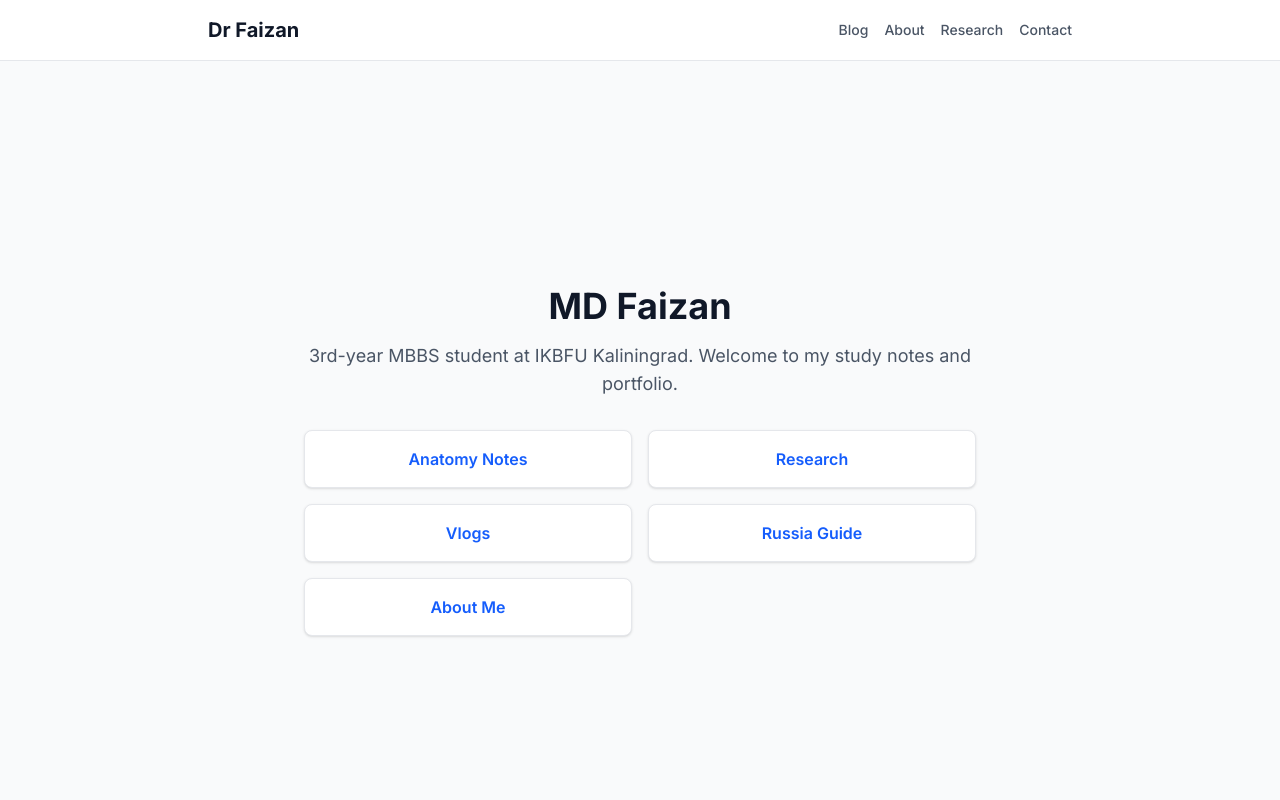
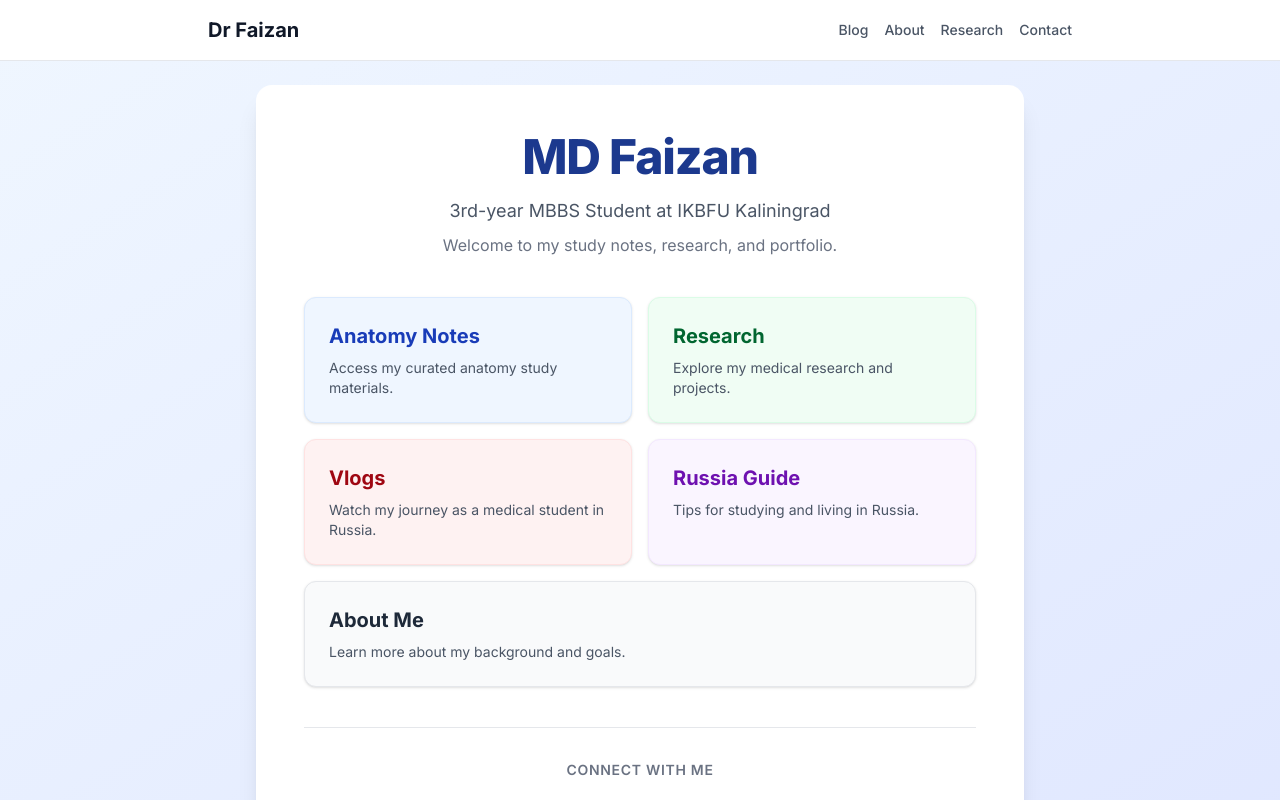
Before and after one commit to mdfaizan220163/med-student-site, a Next.js app: page / in a window 1280 px wide. Shown: the top 800 px of the page. Built offline with nearby package versions, Linux system fonts and the light colour scheme.

Commit message:
Rebuilt beautiful homepage design

```diff
--- a/app/page.tsx
+++ b/app/page.tsx
@@ -2,55 +2,70 @@ import Link from 'next/link';
 
 export default function Home() {
   return (
-    <main className="flex min-h-screen flex-col items-center justify-center p-6 bg-gray-50">
-      <div className="max-w-2xl text-center">
-        <h1 className="text-4xl font-bold mb-4 text-gray-900">MD Faizan</h1>
-        <p className="text-lg text-gray-600 mb-8">
-          3rd-year MBBS student at IKBFU Kaliningrad. Welcome to my study notes and portfolio.
-        </p>
+    <div className="min-h-screen bg-gradient-to-br from-blue-50 to-indigo-100 flex flex-col items-center justify-center p-6 text-gray-800">
 
-        <div className="grid grid-cols-1 sm:grid-cols-2 gap-4">
-          {/* Anatomy Button */}
-          <Link
-            href="/anatomy"
-            className="p-4 bg-white border border-gray-200 rounded-lg shadow hover:shadow-md transition text-blue-600 font-semibold"
-          >
-            Anatomy Notes
+      <main className="max-w-3xl w-full bg-white rounded-2xl shadow-xl overflow-hidden p-8 md:p-12">
+
+        {/* Header Section */}
+        <div className="text-center mb-10">
+          <h1 className="text-4xl md:text-5xl font-extrabold text-blue-900 mb-4 tracking-tight">
+            MD Faizan
+          </h1>
+          <p className="text-lg text-gray-600 mb-2">
+            3rd-year MBBS Student at IKBFU Kaliningrad
+          </p>
+          <p className="text-md text-gray-500">
+            Welcome to my study notes, research, and portfolio.
+          </p>
+        </div>
+
+        {/* Buttons Grid */}
+        <div className="grid grid-cols-1 sm:grid-cols-2 gap-4 mb-10">
+
+          <Link href="/anatomy" className="group block p-6 bg-blue-50 border border-blue-100 rounded-xl hover:bg-blue-600 hover:text-white transition-all duration-300 shadow-sm hover:shadow-md">
+            <h2 className="text-xl font-bold mb-2 text-blue-800 group-hover:text-white">Anatomy Notes</h2>
+            <p className="text-sm text-gray-600 group-hover:text-blue-100">Access my curated anatomy study materials.</p>
           </Link>
 
-          {/* Research Button */}
-          <Link
-            href="/faizan"
-            className="p-4 bg-white border border-gray-200 rounded-lg shadow hover:shadow-md transition text-blue-600 font-semibold"
-          >
-            Research
+          <Link href="/faizan" className="group block p-6 bg-green-50 border border-green-100 rounded-xl hover:bg-green-600 hover:text-white transition-all duration-300 shadow-sm hover:shadow-md">
+            <h2 className="text-xl font-bold mb-2 text-green-800 group-hover:text-white">Research</h2>
+            <p className="text-sm text-gray-600 group-hover:text-green-100">Explore my medical research and projects.</p>
           </Link>
 
-          {/* Vlogs Button */}
-          <Link
-            href="/vlogs"
-            className="p-4 bg-white border border-gray-200 rounded-lg shadow hover:shadow-md transition text-blue-600 font-semibold"
-          >
-            Vlogs
+          <Link href="/vlogs" className="group block p-6 bg-red-50 border border-red-100 rounded-xl hover:bg-red-600 hover:text-white transition-all duration-300 shadow-sm hover:shadow-md">
+            <h2 className="text-xl font-bold mb-2 text-red-800 group-hover:text-white">Vlogs</h2>
+            <p className="text-sm text-gray-600 group-hover:text-red-100">Watch my journey as a medical student in Russia.</p>
           </Link>
 
-          {/* Russia Guide Button */}
-          <Link
-            href="/russia"
-            className="p-4 bg-white border border-gray-200 rounded-lg shadow hover:shadow-md transition text-blue-600 font-semibold"
-          >
-            Russia Guide
+          <Link href="/russia" className="group block p-6 bg-purple-50 border border-purple-100 rounded-xl hover:bg-purple-600 hover:text-white transition-all duration-300 shadow-sm hover:shadow-md">
+            <h2 className="text-xl font-bold mb-2 text-purple-800 group-hover:text-white">Russia Guide</h2>
+            <p className="text-sm text-gray-600 group-hover:text-purple-100">Tips for studying and living in Russia.</p>
           </Link>
 
-          {/* About Button */}
-          <Link
-            href="/about"
-            className="p-4 bg-white border border-gray-200 rounded-lg shadow hover:shadow-md transition text-blue-600 font-semibold"
-          >
-            About Me
+          <Link href="/about" className="group block p-6 bg-gray-50 border border-gray-200 rounded-xl hover:bg-gray-800 hover:text-white transition-all duration-300 shadow-sm hover:shadow-md sm:col-span-2">
+            <h2 className="text-xl font-bold mb-2 text-gray-800 group-hover:text-white">About Me</h2>
+            <p className="text-sm text-gray-600 group-hover:text-gray-300">Learn more about my background and goals.</p>
           </Link>
+
         </div>
-      </div>
-    </main>
+
+        {/* Social Links Section */}
+        <div className="border-t border-gray-200 pt-8 mt-4 text-center">
+          <p className="text-sm text-gray-500 mb-4 uppercase tracking-wider font-semibold">Connect with me</p>
+          <div className="flex justify-center space-x-6">
+            <a href="https://instagram.com/flar.orc.067" target="_blank" rel="noopener noreferrer" className="text-gray-500 hover:text-pink-600 transition-colors">
+              Instagram
+            </a>
+            <a href="https://youtube.com/@medicosfaizan" target="_blank" rel="noopener noreferrer" className="text-gray-500 hover:text-red-600 transition-colors">
+              YouTube
+            </a>
+            <a href="https://linkedin.com/in/md-faizan-b285442a8" target="_blank" rel="noopener noreferrer" className="text-gray-500 hover:text-blue-700 transition-colors">
+              LinkedIn
+            </a>
+          </div>
+        </div>
+
+      </main>
+    </div>
   );
 }
```
